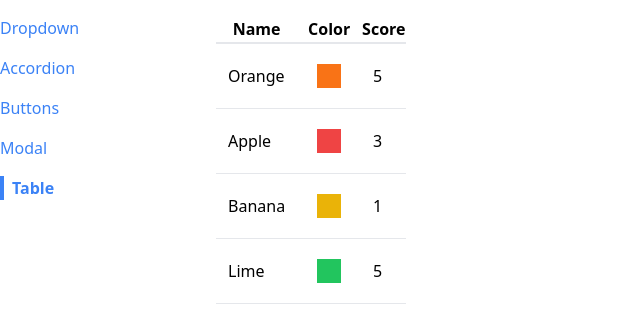
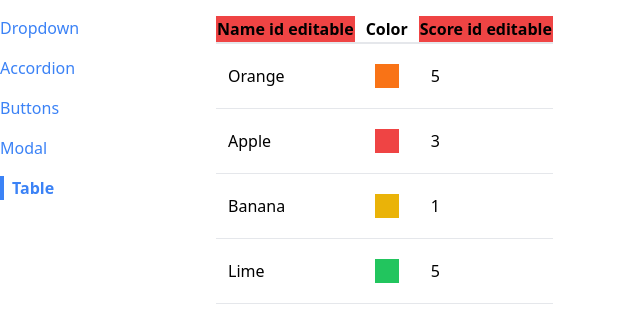
Before and after one commit to masipamakhura/custom-react-routing, a React (Create React App) app in the folder app/: page /table in a window 1280 px wide. Shown: the top 322 px of the page, without its empty margins (0-640 px from the left). Built offline with nearby package versions, Linux system fonts and the light colour scheme.

Commit message:
sorting algorithms for table columns

```diff
--- /dev/null
+++ b/app/src/components/SortableTable.js
@@ -0,0 +1,36 @@
+import { useState } from "react";
+import Table from "./Table";
+
+function SortableTable(props) {
+    const [sortOrder, setSortOrder] = useState(null);
+    const [sortBy, setSortBy] = useState(null);
+
+    const { config } = props;
+    const handleClick = (label) => {
+        if (sortOrder === null) {
+            setSortOrder('asc');
+            setSortBy(label)
+        } else if (sortOrder === 'asc') {
+            setSortOrder('desc');
+            setSortBy(label)
+        } else if (sortOrder === 'desc') {
+            setSortOrder(null);
+            setSortBy(null)
+        }
+    }
+
+    const updatedConfig = config.map((column) => {
+        if (!column.sortValue) {
+            return column
+        } else {
+            return {
+                ...column,
+                header: (key) => <th onClick={() => handleClick(column.label)} key={key} className="bg-red-500" >{column.label} id editable</th>
+            }
+        }
+    })
+
+    return <div><Table {...props} config={updatedConfig} /></div>
+
+}
+export default SortableTable;
--- a/app/src/components/Table.js
+++ b/app/src/components/Table.js
@@ -1,19 +1,23 @@
 
-function Table({ data,config }) {
+function Table({ data, config }) {
 
 
-const tableHeading = config.map(heading =>{
-    return <th key={heading.label}>{heading.label}</th>
-})
-    const content = data.map((data,i) => {
+    const tableHeading = config.map(heading => {
+        if (heading.hasOwnProperty('header')) {
+            return heading.header(heading.label)
+        } else {
+            return <th key={heading.label}>{heading.label}</th>
+        }
+    })
+    const content = data.map((data, i) => {
         return <tr className="border-b" key={data.name}>
             {
-                config.map(conf =>{
-                    return   <td className="p-3" key={conf.label}>{conf.render(data)}</td>
+                config.map(conf => {
+                    return <td className="p-3" key={conf.label}>{conf.render(data)}</td>
                 })
             }
 
-            </tr>
+        </tr>
     })
     return <table className="table-auto border-spacing-2 ">
         <thead>
--- a/app/src/pages/TablePage.js
+++ b/app/src/pages/TablePage.js
@@ -1,5 +1,5 @@
-
-import Table from "../components/Table";
+import SortableTable from "../components/SortableTable";
+//import Table from "../components/Table";
 
 function TablePage (){
     const data = [
@@ -11,16 +11,19 @@ function TablePage (){
     const config = [
         {label:"Name",
         render : (fruit)=> fruit.name,
+        sortValue:(fruit) => fruit.name
         },
         {label:"Color",
         render: (fruit) =><div className={`p-3 m-2 ${fruit.color}`} />,
         },
         {label:"Score",
-         render: (fruit) => fruit.score
+         render: (fruit) => fruit.score,
+         //header:(key)=> <th key={key} className="bg-red-500">Score</th>,
+         sortValue:(fruit) => fruit.score
         },
     ]
 
-    return <Table data={data}  config={config}/>
+    return <SortableTable data={data}  config={config}/>
 }
 
 export default TablePage;
```
